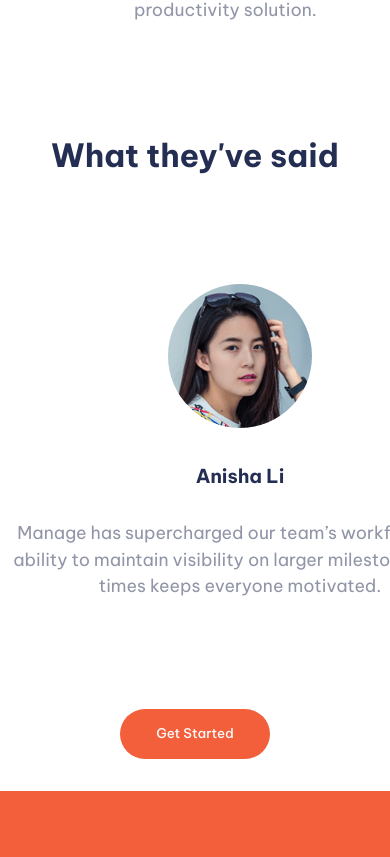
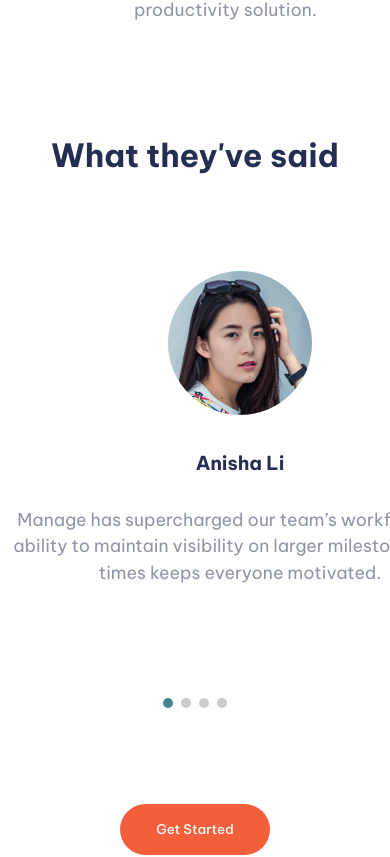
Before and after one commit to kaya70875/manage-landing-page-react, a React (Vite) app in the folder manage-react/: page / in a window 390 px wide. Shown: the part 2438-3295 px from the top of the page. Built offline with nearby package versions, Linux system fonts and the light colour scheme.

Commit message:
change article structure in mobile version

```diff
--- a/manage-react/src/App.tsx
+++ b/manage-react/src/App.tsx
@@ -6,8 +6,11 @@ import Footer from './components/Footer'
 import Hero from './components/Hero'
 import Navbar from './components/Navbar'
 import './index.css'
+import CommentsMobile from './components/mobile/CommentsMobile';
 
 function App() {
+
+  const isMobile = window.matchMedia('(max-width: 470px)').matches;
 
   return (
     <div className="app">
@@ -16,7 +19,7 @@ function App() {
       <main>
         <Hero />
         <Article />
-        <Comments />
+        {isMobile ? (<CommentsMobile />) : (<Comments />)}
         <Flag />
       </main>
       <Footer />
--- /dev/null
+++ b/manage-react/src/components/mobile/CommentsMobile.css
@@ -0,0 +1,19 @@
+.ellipse-buttons {
+    display: flex;
+    justify-content: center;
+    gap: 0.5rem;
+    margin-top: 1rem;
+  }
+
+  .ellipse {
+    width: 10px;
+    height: 10px;
+    border-radius: 50%;
+    background-color: #ccc;
+    border: none;
+    cursor: pointer;
+  }
+
+  .ellipse.active {
+    background-color: #428493;
+  }
--- /dev/null
+++ b/manage-react/src/components/mobile/CommentsMobile.tsx
@@ -0,0 +1,69 @@
+import { useState } from 'react';
+import '../Comments.css';
+import './CommentsMobile.css';
+import avatarAnisha from '../../assets/avatar-anisha.png';
+import avatarAli from '../../assets/avatar-ali.png';
+import avatarRichard from '../../assets/avatar-richard.png';
+import avatarShanai from '../../assets/avatar-shanai.png';
+
+export default function Comments() {
+  const [activeIndex, setActiveIndex] = useState(0);
+
+  const comments = [
+    {
+        name: 'Anisha Li',
+        comment: 'Manage has supercharged our team’s workflow. The ability to maintain visibility on larger milestones at all times keeps everyone motivated.',
+        image: avatarAnisha
+    },
+    {
+        name: 'Ali Bravo',
+        comment: 'We have been able to cancel so many other subscriptions since using Manage. There is no more cross-channel confusion and everyone is much more focused.',
+        image: avatarAli
+    },
+    {
+        name: 'Richard Watts',
+        comment: 'Manage allows us to provide structure and process. It keeps us organized and focused. I can’t stop recommending them to everyone I talk to!',
+        image: avatarRichard
+    },
+    {
+        name: 'Shanai Gough',
+        comment: 'Their software allows us to track, manage and collaborate on our projects from anywhere. It keeps the whole team in-sync without being intrusive.',
+        image: avatarShanai
+    }
+]
+
+  return (
+    <div className="comments-wrapper">
+      <header className="comments-header">
+        <h2>What they've said</h2>
+      </header>
+
+      <div className="comments-card-wrapper">
+        <div className="comments-card">
+          <div className="comments-card-image">
+            <img src={comments[activeIndex].image} alt="avatar" />
+          </div>
+          <div className="comments-card-name">
+            <h3>{comments[activeIndex].name}</h3>
+          </div>
+          <div className="comments-card-comment">
+            <p>{comments[activeIndex].comment}</p>
+          </div>
+        </div>
+      </div>
+
+      {/* Ellipse buttons for mobile */}
+      <div className="ellipse-buttons">
+        {comments.map((_, index) => (
+          <button
+            key={index}
+            className={`ellipse ${index === activeIndex ? 'active' : ''}`}
+            onClick={() => setActiveIndex(index)}
+          />
+        ))}
+      </div>
+
+      <button className="primary-button">Get Started</button>
+    </div>
+  );
+}
```
